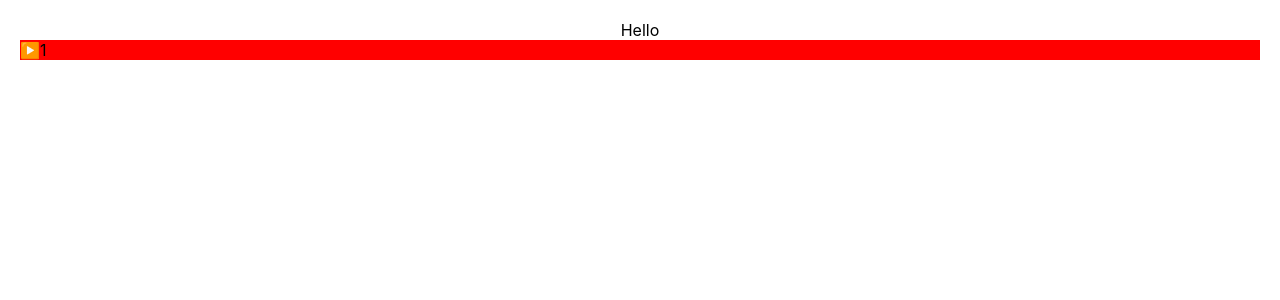
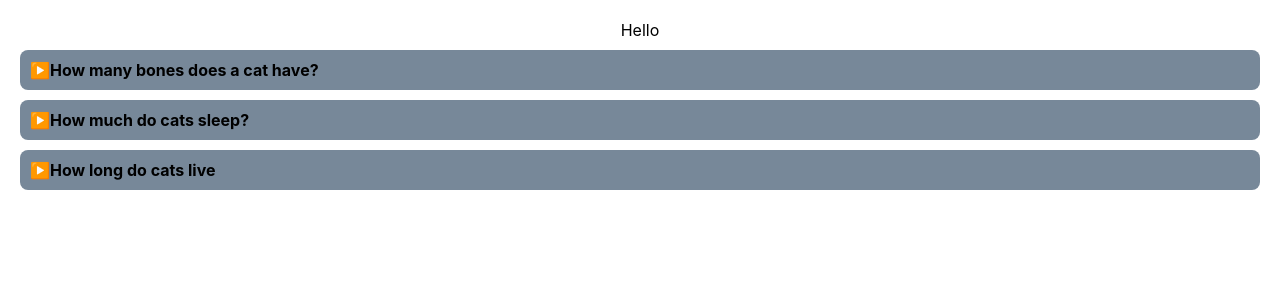
Before and after one commit to shrey-soni/Frontendeval, a React (Create React App) app: page / in a window 1280 px wide. Shown: the top 300 px of the page. Built offline with nearby package versions, Linux system fonts and the light colour scheme.

Commit message:
faq_component

```diff
--- a/src/App.js
+++ b/src/App.js
@@ -27,7 +27,7 @@ function App() {
   return (
     <div className="App">
       Hello
-      <FaqComponent item=""/>
+      <FaqComponent />
     </div>
   );
 }
--- a/src/frontendeval/FAQ_Component/faq_component.js
+++ b/src/frontendeval/FAQ_Component/faq_component.js
@@ -1,16 +1,65 @@
 import React from 'react';
 import './style.css';
 
-export default function FaqComponent({item}){
-    let[isOpen,setOpen] = React.useState(false);
+function fetchFaqItems() {
+    return new Promise((resolve, _) => {
+        setTimeout(() => {
+            let itemList = [
+                {
+                    question: "How many bones does a cat have?",
+                    answer: "A cat has 230 bones - 6 more than a human",
+                },
+                {
+                    question: "How much do cats sleep?",
+                    answer: "The average cat sleeps 12-16 hours per day",
+                },
+                {
+                    question: "How long do cats live",
+                    answer: "Outdoor cats live 5 years on average. Indoor cats live 15 years on average.",
+                },
+            ];
+            resolve(itemList);
+        }, 1000);
+    });
+}
 
+export default function FaqComponent() {
 
+    let [isOpenList, setOpenList] = React.useState([]);
+    let [itemList, setItemList] = React.useState([]);
+    fetchFaqItems().then((newList) => {
+        setItemList(newList);
+        setOpenList(Array(newList.length).fill(false));
+    });
 
-    return (<div id="faq_component" className="faq_component">
-        <div className="faq_component_arrow">{"▶️"}</div>
-        <div className="faq_component_description">
-            <div className="faq_component_question">{item.question}</div>
-            <div className="faq_component_answer">{item.answer}1</div>
-        </div>
+    const toggleAnswerSection=(index,flag)=>{
+        const id="faq_component"+index;
+        const elem = document.getElementById(id);
+        const answers=elem.getElementsByClassName("faq_component_answer");
+        answers[0].toggleAttribute("hidden");
+    };
+
+    const onDivClick=(index)=>{
+        isOpenList[index] = !isOpenList[index];
+        setOpenList(isOpenList);
+        toggleAnswerSection(index,isOpenList[index]);
+    };
+
+    if (itemList.length == 0) {
+        return (<div>Loading...</div>);
+    }
+
+    return (<div id="faq_component_list" className="faq_component_list">
+        {itemList.map((item, index) => {
+            return (
+                <div id={"faq_component"+index} className="faq_component"
+                    key={"" + index} onClick={() => { onDivClick(index) }}>
+                    <div className="faq_component_arrow">{"▶️"}</div>
+                    <div className="faq_component_description">
+                        <div className="faq_component_question">{item.question}</div>
+                        <div className="faq_component_answer" hidden>{item.answer}</div>
+                    </div>
+                </div>);
+        })}
     </div>);
 }
--- a/src/frontendeval/FAQ_Component/style.css
+++ b/src/frontendeval/FAQ_Component/style.css
@@ -1,5 +1,40 @@
+.faq_component_list{
+    margin-top: 10px;
+}
+
 .faq_component{
     display: flex;
     min-width: 200px;
-    background-color: red;
+    background-color: lightslategray;
+    margin-bottom: 10px;
+    border-radius: 8px;
+    padding: 10px;
+    flex-direction: row;
+    gap: 10px;
+    transition: faq_component_answer 0.8s linear;
 }
+
+.faq_component_arrow{
+    min-width: 10px;
+    max-width: 10px;
+    min-height: 10px;
+    max-height: 10px;
+}
+
+.faq_component_description{
+    display: flex;
+    flex-direction: column;
+    align-items: flex-start;
+}
+
+
+
+.faq_component_question{
+    font-weight: bolder;
+    text-align: start;
+}
+
+.faq_component_answer{
+    font-style: italic;
+    text-align: start;
+}
```
